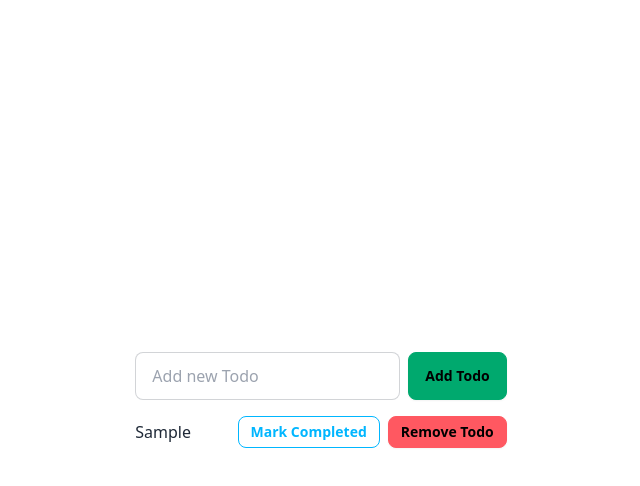
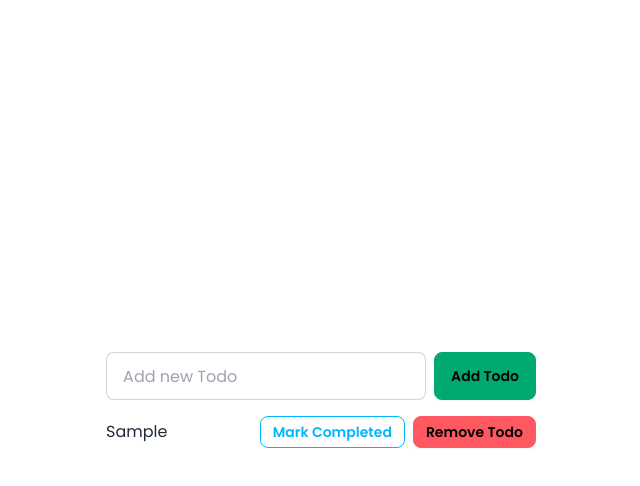
Before and after one commit to adrianjanocko/tutoring, a React (Vite) app in the folder react/todo-app/: page / in a window 1280 px wide. Both pictures are taken after typing "Sample" into the empty fields and a click on the button "Add Todo". Shown: the top 486 px of the page, without its empty margins (319-959 px from the left). Built offline with nearby package versions, Linux system fonts and the light colour scheme.

Commit message:
🪰 minor fixes in react/todo-app

```diff
--- a/react/todo-app/index.html
+++ b/react/todo-app/index.html
@@ -5,6 +5,14 @@
     <!-- <link rel="icon" type="image/svg+xml" href="/vite.svg" /> -->
     <meta name="viewport" content="width=device-width, initial-scale=1.0" />
     <title>Todo App</title>
+
+    <!-- POPPINS FONT -->
+    <link rel="preconnect" href="https://fonts.googleapis.com" />
+    <link rel="preconnect" href="https://fonts.gstatic.com" crossorigin />
+    <link
+      href="https://fonts.googleapis.com/css2?family=Poppins:ital,wght@0,100;0,200;0,300;0,400;0,500;0,600;0,700;0,800;0,900;1,100;1,200;1,300;1,400;1,500;1,600;1,700;1,800;1,900&display=swap"
+      rel="stylesheet"
+    />
   </head>
   <body>
     <div id="root"></div>
--- a/react/todo-app/src/components/TodoItem.jsx
+++ b/react/todo-app/src/components/TodoItem.jsx
@@ -2,7 +2,7 @@
 
 export default function TodoItem({ todo, toggleComplete, deleteTodo }) {
   return (
-    <li className="flex items-center justify-between">
+    <li className="flex items-center justify-between gap-10">
       <span>{todo?.text}</span>
       <div className="flex gap-2">
         <button
--- a/react/todo-app/src/components/TodoList.jsx
+++ b/react/todo-app/src/components/TodoList.jsx
@@ -3,7 +3,7 @@
 
 export default function TodoList({ todos, toggleComplete, deleteTodo }) {
   return (
-    <ul>
+    <ul className="grid gap-2">
       {todos.map((todo, index) => {
         return (
           <TodoItem
--- a/react/todo-app/tailwind.config.js
+++ b/react/todo-app/tailwind.config.js
@@ -2,6 +2,9 @@
 export default {
   content: ["./index.html", "./src/**/*.{js,ts,jsx,tsx}"],
   theme: {
+    fontFamily: {
+      sans: ["Poppins", "sans-serif"],
+    },
     extend: {},
   },
   plugins: [require("daisyui")],
```
Also changed, not shown: 1 other file (tests, documents, lock files or other folders).
